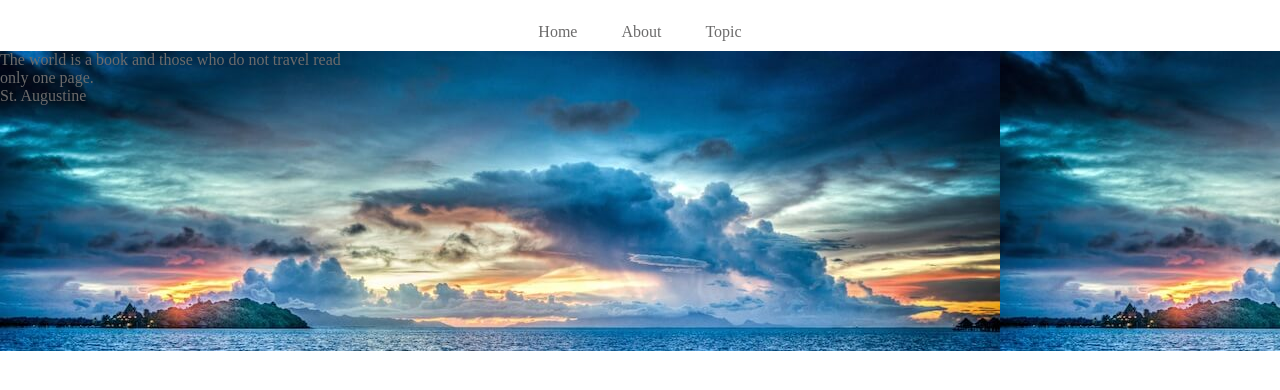
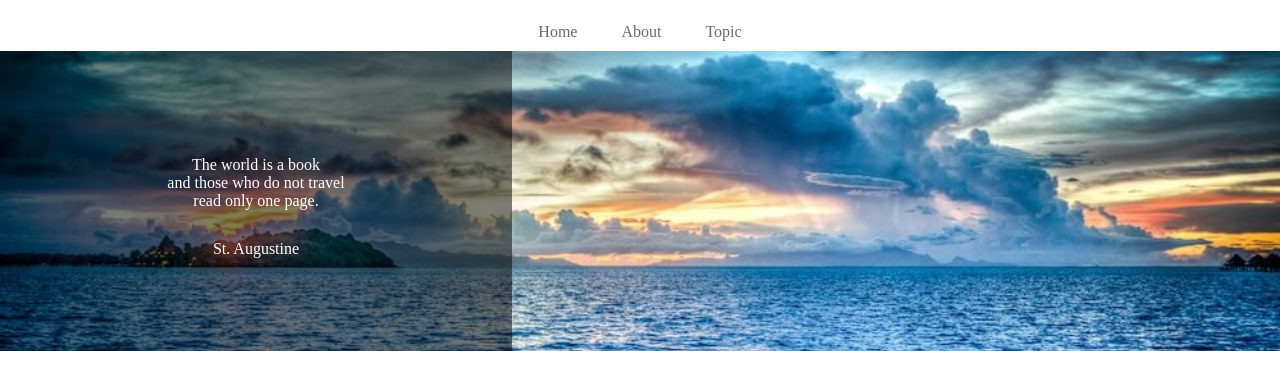
Before and after one commit to t0rand/caravan, a plain HTML site: page index.html in a window 1280 px wide. Shown: the part 54-444 px from the top of the page. Drawn offline with Linux system fonts and the light colour scheme.

Commit message:
[Finish] 1-6

```diff
--- a/index.html
+++ b/index.html
@@ -31,7 +31,9 @@
     <div class="main-visual">
       <div class="main-visual-content">
         <p class="main-visual-text">
-          The world is a book and those who do not travel read only one page.
+          The world is a book<br>
+          and those who do not travel<br>
+          read only one page.
         </p>
         <p class="main-visual-name">
           St. Augustine
--- a/style.css
+++ b/style.css
@@ -38,11 +38,25 @@ header .heading {
   width: 100%; /* 横幅いっぱい */
   height: 300px; /* 高さ300px */
   background-image: url(img/mv.jpg);
+  background-size: cover; /* 縦横比を維持しつつ背景領域を埋め尽くす */
+  background-position: center; /* 背景画像を中央に配置 */
 }
 
 .main-visual-content {
-  width: 350px; /* 横幅350px */
+  width: 40%; /* 横幅40% */
   height: 300px; /* 親の高さに揃える */
+  background-color: rgba(0, 0, 0, 0.5); /* 背景色を半透明の黒にする */
+  text-align: center; /* 文字中央揃え */
+  padding-top: 105px; /* 上側の内側余白で垂直方向の位置を調整 */
+}
+
+.main-visual-text {
+  color: #fff; /* 文字色を白に変更 */
+}
+
+.main-visual-name {
+  margin-top: 30px; /* 上側の外側の余白 */
+  color: #fff; /* 文字色を白に変更 */
 }
 
 .main {
```
